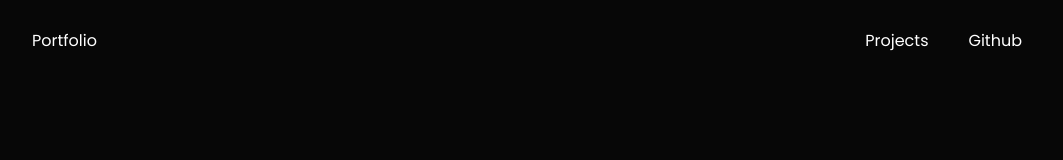
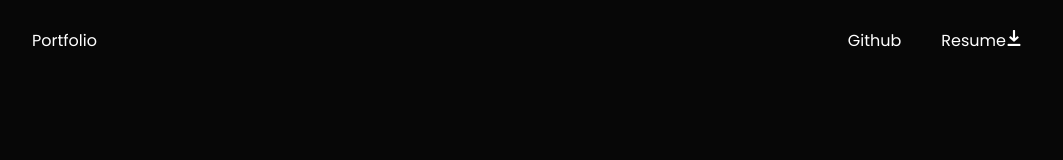
Before and after one commit to AkshayJ0shi/portfolio, a React (Create React App) app: page / in a window 1280 px wide. Shown: the top 160 px of the page, without its empty margins (108-1171 px from the left). Built offline with nearby package versions, Linux system fonts and the light colour scheme.

Commit message:
resume button added

```diff
--- a/src/components/Navbar.jsx
+++ b/src/components/Navbar.jsx
@@ -1,16 +1,20 @@
 import React from 'react'
 import "../index.css"
+import download from "../data/images/download.png"
 
 const Navbar = () => {
   return (
-    <header className='header'>
+    <header className='header' >
       <div className="container">
           <div className="navbar">
           <div className="logo">Portfolio</div>
 
           <div className="nav-links">
-              <a href="#projects" className="nav-link">Projects</a>
+
               <a href="https://github.com/AkshayJ0shi?tab=repositories" className="nav-link">Github</a>
+              <a download={""} className="nav-link">Resume
+                <img src={download} alt="" />
+              </a>
           </div>
         </div>
       </div>
```
Also changed, not shown: src/data/images/download.png (added).
